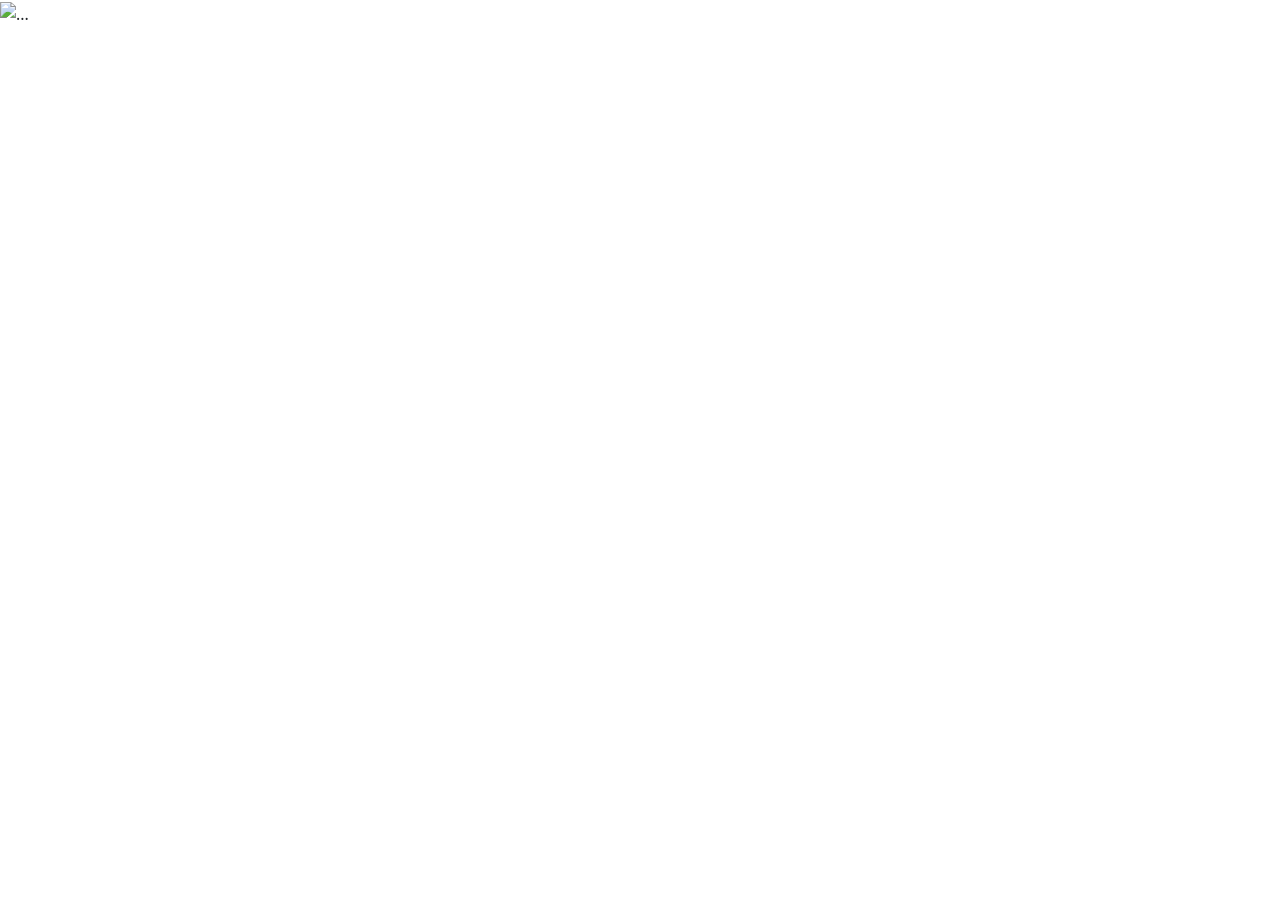
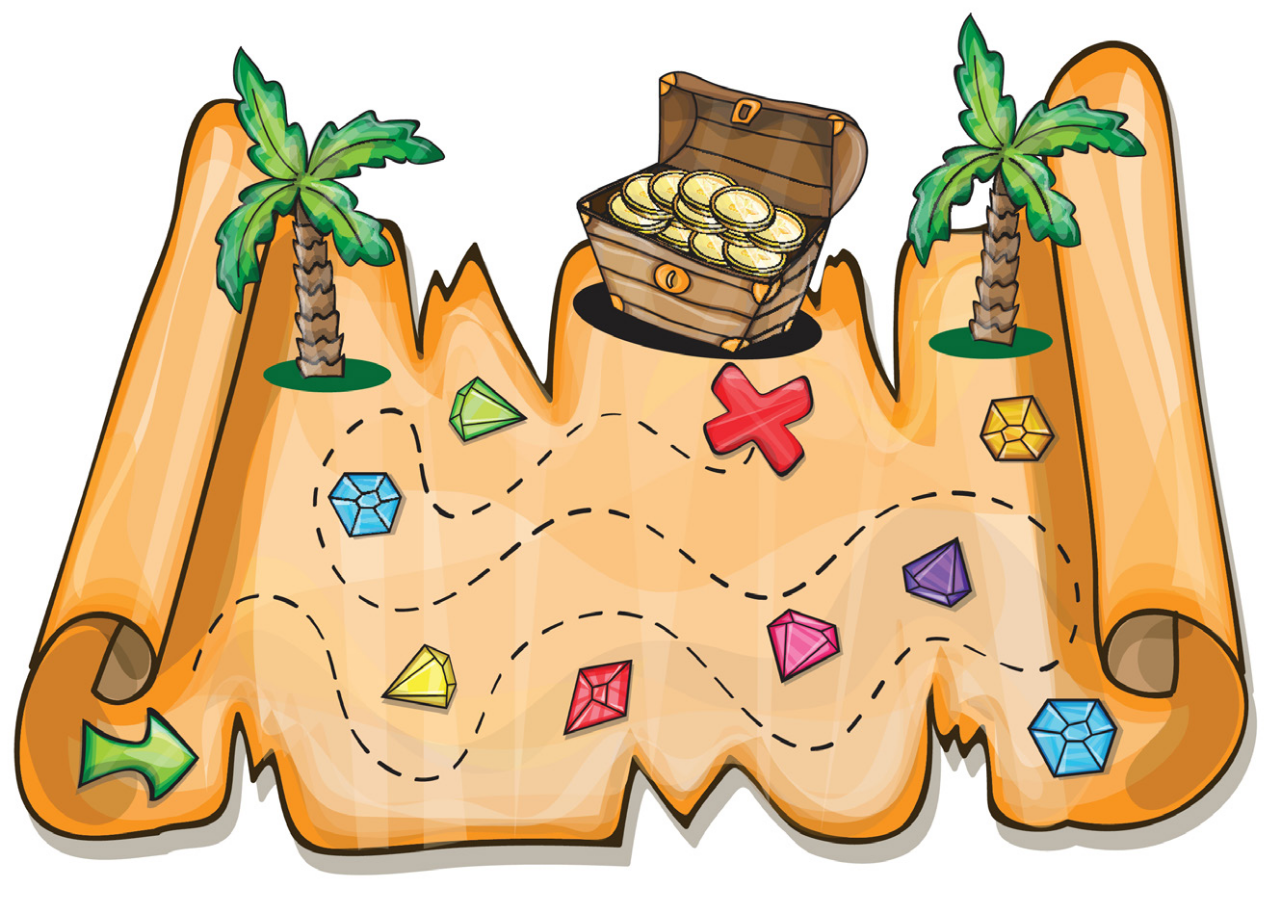
Before and after one commit to angelaspag/Caccia_al_tesoro, a plain HTML site: page Esercizio1.html in a window 1280 px wide. Before the commit the page ends 800 px from the top, so only its background shows below. Drawn offline with nearby package versions, Linux system fonts and the light colour scheme.

Commit message:
Update Esercizio1.html

```diff
--- a/Esercizio1.html
+++ b/Esercizio1.html
@@ -8,7 +8,7 @@
   </head>
   <body>
 
-    <img src="..." class="img-fluid" alt="...">
+    <img src="img/mappatesoro.jpeg" class="img-fluid" alt="mappa caccia al tesoro">
 
     <script src="https://cdn.jsdelivr.net/npm/bootstrap@5.3.3/dist/js/bootstrap.bundle.min.js" integrity="sha384-YvpcrYf0tY3lHB60NNkmXc5s9fDVZLESaAA55NDzOxhy9GkcIdslK1eN7N6jIeHz" crossorigin="anonymous"></script>
   </body>
```
